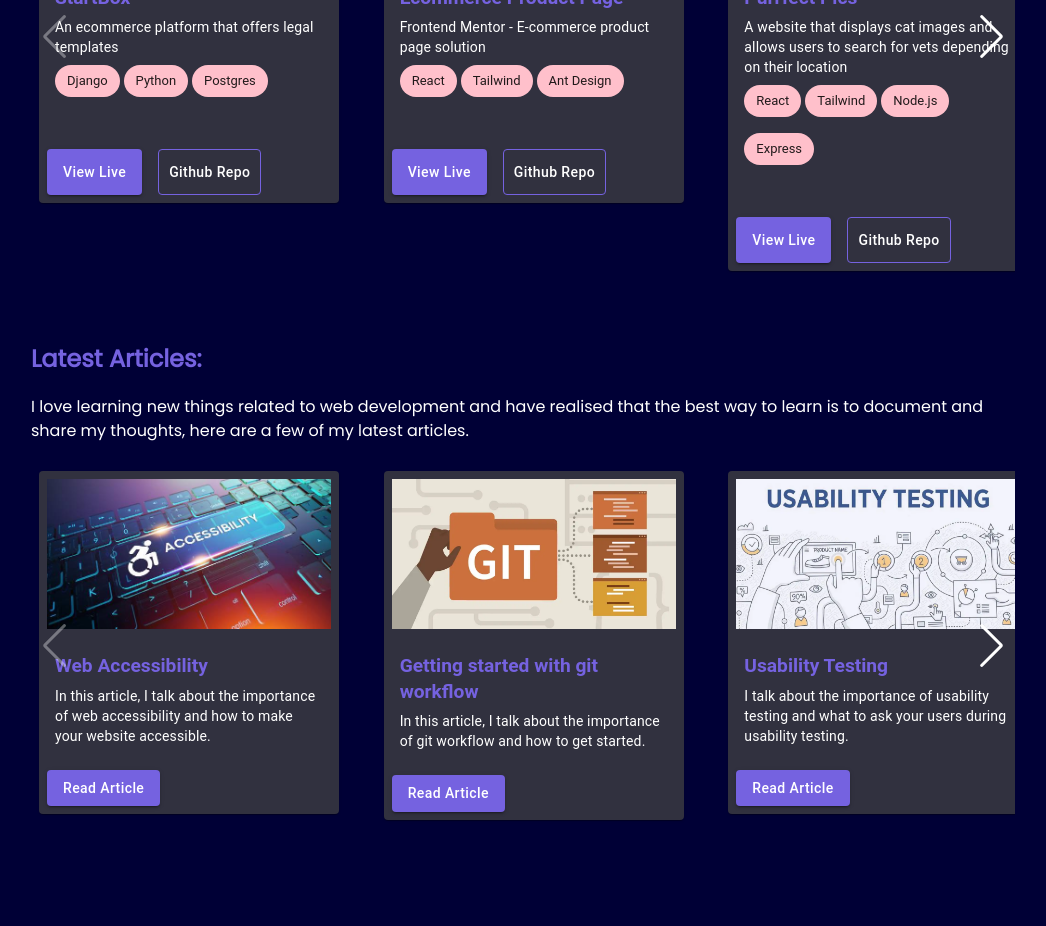
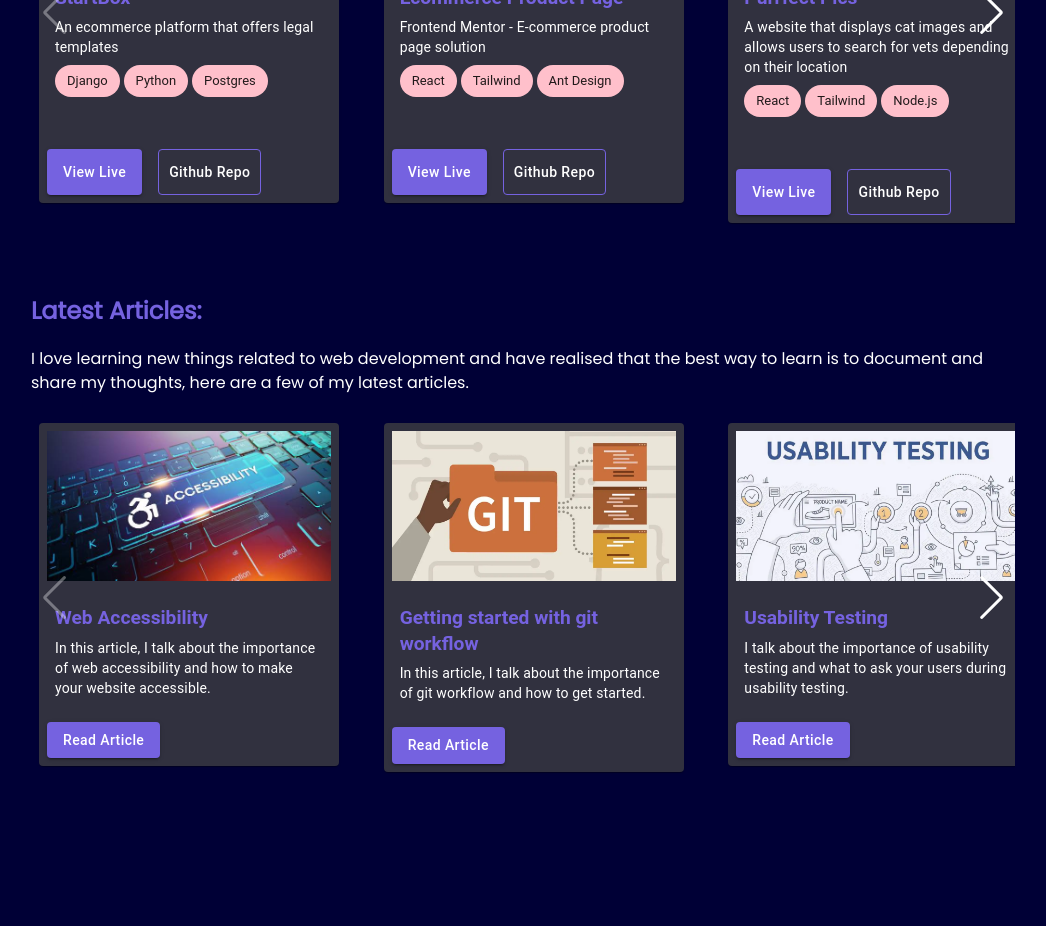
Before and after one commit to hellen17/portfolio-website, a React (Create React App) app: page / in a window 1280 px wide. Shown: the part 1380-2306 px from the top of the page, without its empty margins (117-1163 px from the left). Built offline with nearby package versions, Linux system fonts and the light colour scheme.

Commit message:
edit technologies

```diff
--- a/src/projectData.js
+++ b/src/projectData.js
@@ -22,7 +22,7 @@ const projectData = [
         name: 'Purrfect Pics',
         description: 'A website that displays cat images and allows users to search for vets depending on their location',
         thumbnail: './images/purrfect pics.png',
-        technologies: ['React', 'Tailwind', 'Node.js', 'Express'],
+        technologies: ['React', 'Tailwind', 'Node.js'],
         github: 'https://github.com/hellen17/Cat-Portfolio',
         live: 'https://purrfectpics.netlify.app/'
     },
```
